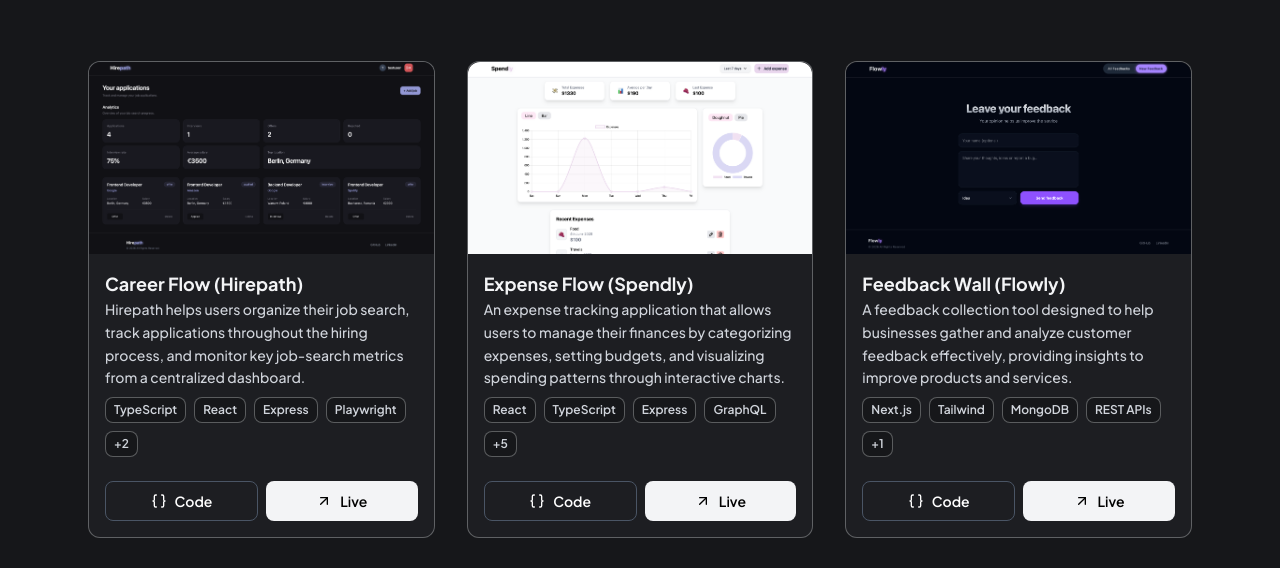
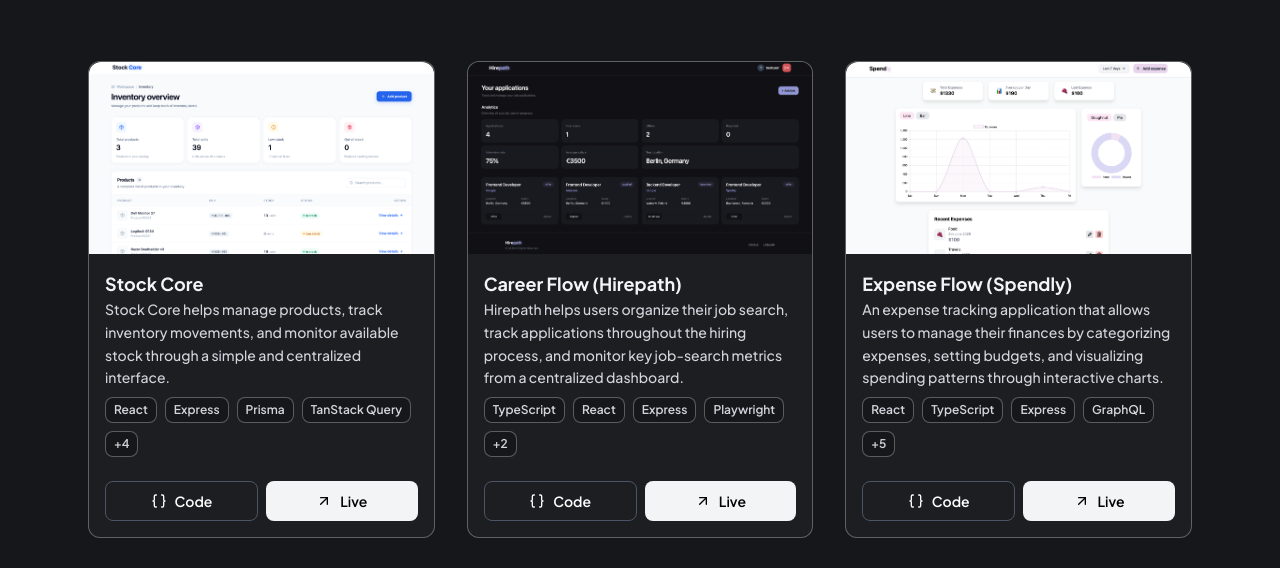
Before and after one commit to tvsxar/taras-portfolio, a Next.js app: page /projects in a window 1280 px wide. Shown: the part 310-878 px from the top of the page. Built offline with nearby package versions, Linux system fonts and the light colour scheme; grey boxes are pictures that could not be loaded.

Commit message:
chore: update information and add a new project

```diff
--- a/src/app/projects/page.tsx
+++ b/src/app/projects/page.tsx
@@ -21,7 +21,7 @@
                     </div>
 
                     <div className="grid grid-cols-1 sm:grid-cols-2 lg:grid-cols-3 gap-6 sm:gap-8 mt-8 sm:mt-10 justify-items-center">
-                        {projects.map((project) => (
+                        {projects.sort((a, b) => b.id - a.id).map((project) => (
                             <ProjectCard key={project.id} project={project} />
                         ))}
                     </div>
--- a/src/components/HomeProjects.tsx
+++ b/src/components/HomeProjects.tsx
@@ -30,7 +30,7 @@
                 </div>
 
                 <div className="grid grid-cols-1 sm:grid-cols-2 lg:grid-cols-3 gap-6 sm:gap-8 mt-8 sm:mt-10 justify-items-center">
-                    {projects.slice(0, 3).map((project) => (
+                    {projects.sort((a, b) => b.id - a.id).slice(0, 3).map((project) => (
                         <ProjectCard key={project.id} project={project} />
                     ))}
                 </div>
--- a/src/components/SkillsSection.tsx
+++ b/src/components/SkillsSection.tsx
@@ -8,6 +8,7 @@
                 "TypeScript",
                 "JavaScript",
                 "Redux Toolkit",
+                "TanStack Query",
                 "HTML5",
                 "CSS3",
                 "Tailwind CSS",
@@ -24,7 +25,8 @@
                 "PostgreSQL",
                 "SQL",
                 "MongoDB",
-                "Firebase"
+                "Firebase",
+                "Prisma",
             ]
         },
         {
@@ -34,9 +36,11 @@
                 "Vitest",
                 "React Testing Library",
                 "Supertest",
+                "Playwright",
                 "Unit Testing",
                 "Integration Testing",
-                "API Testing"
+                "API Testing",
+                "E2E Testing"
             ]
         },
         {
@@ -47,7 +51,7 @@
                 "Docker",
                 "Jira",
                 "Jenkins",
-                "CI/CD Workflows",
+                "CI/CD",
                 "Agile/Scrum",
                 "Code Reviews",
                 "Postman"
--- a/src/components/TechStack.tsx
+++ b/src/components/TechStack.tsx
@@ -8,6 +8,7 @@
         "Express.js",
         "MongoDB",
         "PostgreSQL",
+        "Prisma",
         "REST APIs",
         "GraphQL",
         "Firebase",
--- a/src/data/careerData.ts
+++ b/src/data/careerData.ts
@@ -2,7 +2,7 @@
     {
         id: 1,
         title: "Freelance Frontend Developer",
-        company: "Upwork",
+        company: "Self-Employed",
         duration: "Aug 2025 - Dec 2025",
         location: "Remote",
         description:
--- a/src/data/projects.ts
+++ b/src/data/projects.ts
@@ -1,6 +1,6 @@
 export const projects = [
   {
-    id: 1,
+    id: 10,
     title: "Career Flow (Hirepath)",
     description:
       "Hirepath helps users organize their job search, track applications throughout the hiring process, and monitor key job-search metrics from a centralized dashboard.",
@@ -17,7 +17,7 @@
     ],
   },
   {
-    id: 2,
+    id: 9,
     title: "Expense Flow (Spendly)",
     description:
       "An expense tracking application that allows users to manage their finances by categorizing expenses, setting budgets, and visualizing spending patterns through interactive charts.",
@@ -37,7 +37,7 @@
     ],
   },
   {
-    id: 3,
+    id: 8,
     title: "Feedback Wall (Flowly)",
     description:
       "A feedback collection tool designed to help businesses gather and analyze customer feedback effectively, providing insights to improve products and services.",
@@ -47,7 +47,7 @@
     techs: ["Next.js", "Tailwind", "MongoDB", "REST APIs", "Docker"],
   },
   {
-    id: 4,
+    id: 7,
     title: "Mini Blog",
     description:
       "A simple blogging platform built with Next.js and MongoDB, allowing users to create, edit, and share their thoughts in a clean and intuitive interface.",
@@ -65,7 +65,7 @@
     ],
   },
   {
-    id: 5,
+    id: 6,
     title: "Movie Hub",
     description:
       "A movie discovery platform that integrates with the TMDB API to provide users with a comprehensive database of movies. Users can search for movies, view details, and create personalized watchlists.",
@@ -83,7 +83,7 @@
     ],
   },
   {
-    id: 6,
+    id: 5,
     title: "Weather Forecast",
     description:
       "A weather application that provides real-time weather information, city search suggestions, and server-side caching for faster responses.",
@@ -101,7 +101,7 @@
     ],
   },
   {
-    id: 7,
+    id: 4,
     title: "Task Tracker",
     description:
       "A full-featured task management application that allows users to create, edit, delete, and complete tasks, with real-time frontend filtering for 'all', 'pending', and 'completed' tasks, and a responsive, modern UI.",
@@ -120,7 +120,7 @@
     ],
   },
   {
-    id: 8,
+    id: 3,
     title: "Secure Notes (Notedly)",
     description:
       "A secure notes application allows users to register, log in, and manage private notes with full CRUD operations, search functionality, and a modern responsive UI.",
@@ -139,7 +139,7 @@
     ],
   },
   {
-    id: 9,
+    id: 2,
     title: "Mini-CRM",
     description:
       "A small CRM demonstrates a simple system for managing customer data with CRUD operations, server-side pagination, search, sorting, and a simple UI for managing customers.",
@@ -157,7 +157,7 @@
     ],
   },
   {
-    id: 10,
+    id: 1,
     title: "Eatly Landing",
     description:
       "An example of landing designed with React & styled with Scss, it displays few sections with customers, feedback and different buttons.",
@@ -166,4 +166,23 @@
     code: "https://github.com/tvsxar/eatly-website",
     techs: ["React", "SCSS"],
   },
+  {
+    id: 11,
+    title: "Stock Core",
+    description:
+      "Stock Core helps manage products, track inventory movements, and monitor available stock through a simple and centralized interface.",
+    image: "/StockCore.png",
+    link: "https://stock-core-client.onrender.com",
+    code: "https://github.com/tvsxar/stock-core",
+    techs: [
+      "React",
+      "Express",
+      "Prisma",
+      "TanStack Query",
+      "PostgreSQL",
+      "Node.js",
+      "Docker",
+      "REST APIs",
+    ],
+  },
 ];
```
Also changed, not shown: public/StockCore.png (added), 1 other file (tests, documents, lock files or other folders).
